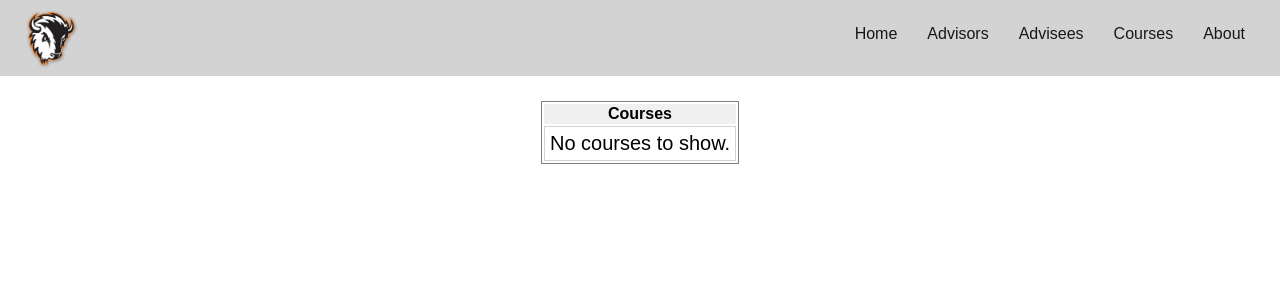
After one commit to james-schneider/django-capstone-project, a Django app: page /advisor/courses/ in a window 1280 px wide. The commit adds this page. Shown: the top 300 px of the page. Run offline with Django 3.2, Linux system fonts and the light colour scheme; data that the repository does not hold is empty.

Commit message:
Add new templates and views

```diff
--- a/advisor/static/advisor/advisor_layout.css
+++ b/advisor/static/advisor/advisor_layout.css
@@ -20,16 +20,21 @@ body {
 table {
     /*border-spacing:;*/
     padding: 0;
-    float: left;
+    float: none;
     margin: 5px;
     font-family: Arial, Helvetica, sans-serif;
     font-size: 20px;
+    margin-left: auto;
+    margin-right: auto;
   }
 
-  table.advisor_header {
+table.advisor_header {
     margin-bottom: 20px;
     font-family: Arial, Helvetica, sans-serif;
     border: 1px solid rgb(234,113,37);
+    text-align: left;
+    margin-left: auto;
+    margin-right: auto;
 }
 
 table.advisor_header th {
@@ -37,16 +42,18 @@ table.advisor_header th {
     font-weight: bold;
     background-color: rgb(240,240,240);
     font-size: 16px;
+    text-align: center;
 }
 
 table.advisor_header tr td {
-    text-align: center;
+    text-align: left;
     min-width: 150px;
     margin-left: 10px;
     margin-right: 10px;
     padding: 5px;
     border: 1px solid lightgray;
 }
+
 
   table.student_header {
     margin-bottom: 20px;
@@ -125,6 +132,8 @@ table.advisors_table {
     /*border: 1px solid rgb(234,113,37);*/
 
     font-family: Arial, Helvetica, sans-serif;
+    margin-left: auto;
+    margin-right: auto;
 }
 
 table.majors_table th, table.advisors_table th {
--- a/advisor/templates/advisor/advisors.html
+++ b/advisor/templates/advisor/advisors.html
@@ -30,4 +30,5 @@
         {% endif %}
     </table>
 
+
 {% endblock %}
--- /dev/null
+++ b/advisor/templates/advisor/courses.html
@@ -0,0 +1,74 @@
+{% extends 'base.html' %}
+
+{% load static %}
+
+{% block content %}
+
+<table class="record_tables">
+    <tr>
+        <th>Courses</th>
+    </tr>
+    {% if courses %}
+
+        {% for course in courses %}
+
+        <tr>
+            <td>
+                <a href="">{{ course }}</a>
+            </td>
+        </tr>
+        {% endfor %}
+
+        {% else %}
+        <tr>
+            <td>
+                No courses to show.
+            </td>
+        </tr>
+
+    {% endif %}
+
+</table>
+
+{% endblock %}
+
+{% comment %}
+{% if recent_student_list %}
+    <ul>
+    {% for student in recent_student_list %}
+        <!--the link below uses the advisee function inside of
+        /mysite/advisor/views.py-->
+        <li><a href="{% url 'advisor:advisee' advisee.id %}">{{ advisee }}</a></li>
+    {% endfor %}
+    </ul>
+{% else %}
+    <p>No advisees have been added recently.</p>
+{% endif %}
+
+<table class="record_tables">
+        <tr>
+            <th>Advisees</th>
+        </tr>
+        {% if advisees %}
+            {% for advisee in advisees %}
+                <tr>
+                    <td>
+                        {{ advisee }}
+                    </td>
+                </tr>
+            {% endfor %}
+
+        {% else %}
+            <tr>
+                <td>
+                    No advisees to show.
+                </td>
+            </tr>
+        {% endif %}
+    </table>
+
+
+
+
+
+{% endcomment %}
--- a/advisor/templates/base.html
+++ b/advisor/templates/base.html
@@ -5,7 +5,7 @@
     <meta charset="UTF-8">
     <meta name="viewport" content="width=device-width, initial-scale=1.0">
     <meta http-equiv="X-UA-Compatible" content="ie=edge">
-    <title>Document</title>
+    <title>Advisor</title>
 
     <link rel="stylesheet" type="text/css" href="{% static 'advisor/advisor_layout.css' %}">
 </head>
@@ -15,8 +15,8 @@
         <a href="" id="" > <img class="nav_logo" src="{% static 'images/MilliganBuffalo.jpg' %}"/></a>
 
             <a class="topnav-right" href="">About</a>
-            <a class="topnav-right" href="">Courses</a>
-            <a class="topnav-right" href="">Advisees</a>
+            <a class="topnav-right" href="{% url 'advisor:courses' %}">Courses</a>
+            <a class="topnav-right" href="{% url 'advisor:advisee_list' %}">Advisees</a>
             <a class="topnav-right" href="{% url 'advisor:advisors' %}">Advisors</a>
             <a class="topnav-right" href="{% url 'advisor:index' %}">Home</a>
 
--- a/advisor/urls.py
+++ b/advisor/urls.py
@@ -17,10 +17,17 @@ urlpatterns = [
     # ex: /advisor/advisor/1
     path('advisor/<int:advisor_id>/', views.advisor_record, name='advisor_record'),
 
-    # ex; /advisor/majors
+    # ex: /advisor/majors
     path('majors/', views.studies, name='studies'),
 
-    path('advisors/', views.advisors, name='advisors')
+    # ex: /advisor/advisors
+    path('advisors/', views.advisors, name='advisors'),
+
+    # ex: /advisor/advisees
+    path('advisees/', views.advisee_list, name='advisee_list'),
+
+    # ex: /advisor/courses
+    path('courses/', views.courses, name='courses'),
 
 ]
 
--- a/advisor/views.py
+++ b/advisor/views.py
@@ -46,39 +46,41 @@ def advisee(request, advisee_id):
     #course_credits = get_list_or_404(CourseGrade, advisee_id=advisee_id)
 
     gpa = 0.0
+    grade_choices = ['A+', 'A', 'A-', 'B+', 'B', 'B-', 'C+', 'C', 'C-', 'D+', 'D', 'D-', 'F']
 
     if advisee_courses != "0":
         grade = ''
         credits = 0
         quality_points = 0
         for course in advisee_courses:
-            credits += course.course.credits
-            if course.grade == 'A+':
-                quality_points += course.course.credits * 4.3
-            elif course.grade == 'A':
-                quality_points += course.course.credits * 4.0
-            elif course.grade == 'A-':
-                quality_points += course.course.credits * 3.7
-            elif course.grade == 'B+':
-                quality_points += course.course.credits * 3.3
-            elif course.grade == 'B':
-                quality_points += course.course.credits * 3.0
-            elif course.grade == 'B-':
-                quality_points += course.course.credits * 2.7
-            elif course.grade == 'C+':
-                quality_points += course.course.credits * 2.3
-            elif course.grade == 'C':
-                quality_points += course.course.credits * 2.0
-            elif course.grade == 'C-':
-                quality_points += course.course.credits * 1.7
-            elif course.grade == 'D+':
-                quality_points += course.course.credits * 1.3
-            elif course.grade == 'D':
-                quality_points += course.course.credits * 1.0
-            elif course.grade == 'D-':
-                quality_points += course.course.credits * 0.7
-            elif course.grade == 'F':
-                quality_points += course.course.credits * 0.0
+            if course.grade in grade_choices:
+                credits += course.course.credits
+                if course.grade == 'A+':
+                    quality_points += course.course.credits * 4.3
+                elif course.grade == 'A':
+                    quality_points += course.course.credits * 4.0
+                elif course.grade == 'A-':
+                    quality_points += course.course.credits * 3.7
+                elif course.grade == 'B+':
+                    quality_points += course.course.credits * 3.3
+                elif course.grade == 'B':
+                    quality_points += course.course.credits * 3.0
+                elif course.grade == 'B-':
+                    quality_points += course.course.credits * 2.7
+                elif course.grade == 'C+':
+                    quality_points += course.course.credits * 2.3
+                elif course.grade == 'C':
+                    quality_points += course.course.credits * 2.0
+                elif course.grade == 'C-':
+                    quality_points += course.course.credits * 1.7
+                elif course.grade == 'D+':
+                    quality_points += course.course.credits * 1.3
+                elif course.grade == 'D':
+                    quality_points += course.course.credits * 1.0
+                elif course.grade == 'D-':
+                    quality_points += course.course.credits * 0.7
+                elif course.grade == 'F':
+                    quality_points += course.course.credits * 0.0
 
         gpa = round((quality_points / credits), 3)
 
@@ -126,7 +128,7 @@ def advisees_by_major(request, advisee_id):
     study_majors = get_list_or_404(StudyMajor)
     #context = {'advisee_info':advisee_info, 'major':major}
     context = {'study_majors':study_majors}
-    ##advisor is the app, major.html is the template
+    ##advisor is the app, studies.html is the template
     return render(request, 'advisor/studies.html', context)
 
 def advisors(request):
@@ -141,23 +143,31 @@ def advisors(request):
     except:
         advisor_relationships = '0'
 
+
     #advisor_list = [AdvisorRelationship() for i in range(5) ]
     advisor_list = [get_list_or_404(AdvisorRelationship)]
 
-    a = ['']
-    for i in advisor_list:
-        a += i
 
-    my_set = set(a)
-
-    my_new_list = list(my_set)
 
 
 
     #for advisor in advisor_relationships:
     #    advisor_list += advisor
 
-    context = {'advisees':advisees, 'advisors':advisors, 'study_majors':study_majors, 'advisor_relationships':advisor_relationships, 'advisor_list':advisor_list, 'a':a}
+    context = {'advisees':advisees, 'advisors':advisors, 'study_majors':study_majors, 'advisor_relationships':advisor_relationships, 'advisor_list':advisor_list}
     return render(request, 'advisor/advisors.html', context)
 
-#def
+
+def advisee_list(request):
+    advisees = Advisee.objects.order_by('last_name')
+    context = {'advisees':advisees}
+
+    return render(request, 'advisor/advisee_list.html', context)
+
+
+def courses (request):
+
+    courses = Course.objects.order_by('course_no')
+    context = {'courses':courses}
+
+    return render(request, 'advisor/courses.html', context)
```
Also changed, not shown: advisor/templates/advisor/advisee.html (+8 -0 lines), advisor/templates/advisor/advisee_list.html (added, +42 -0 lines), advisor/templates/advisor/index.html (+8 -2 lines).
